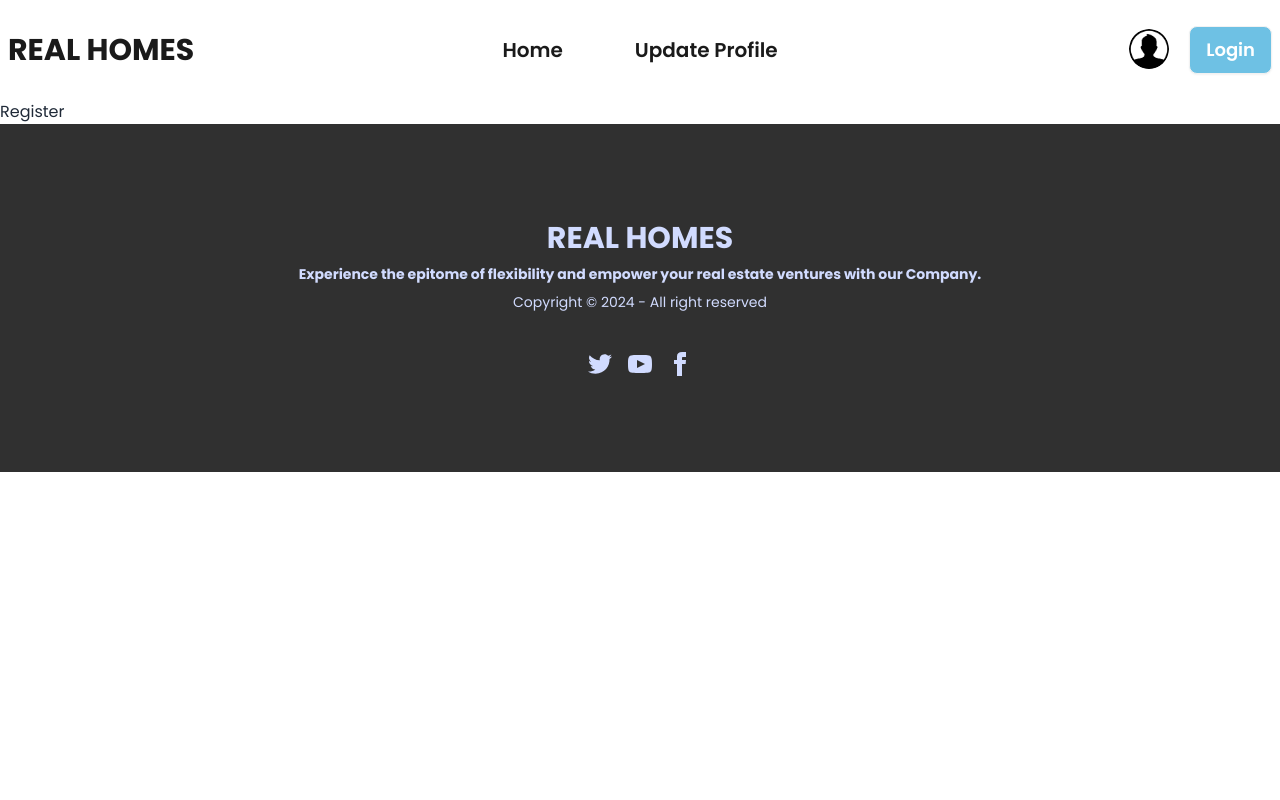
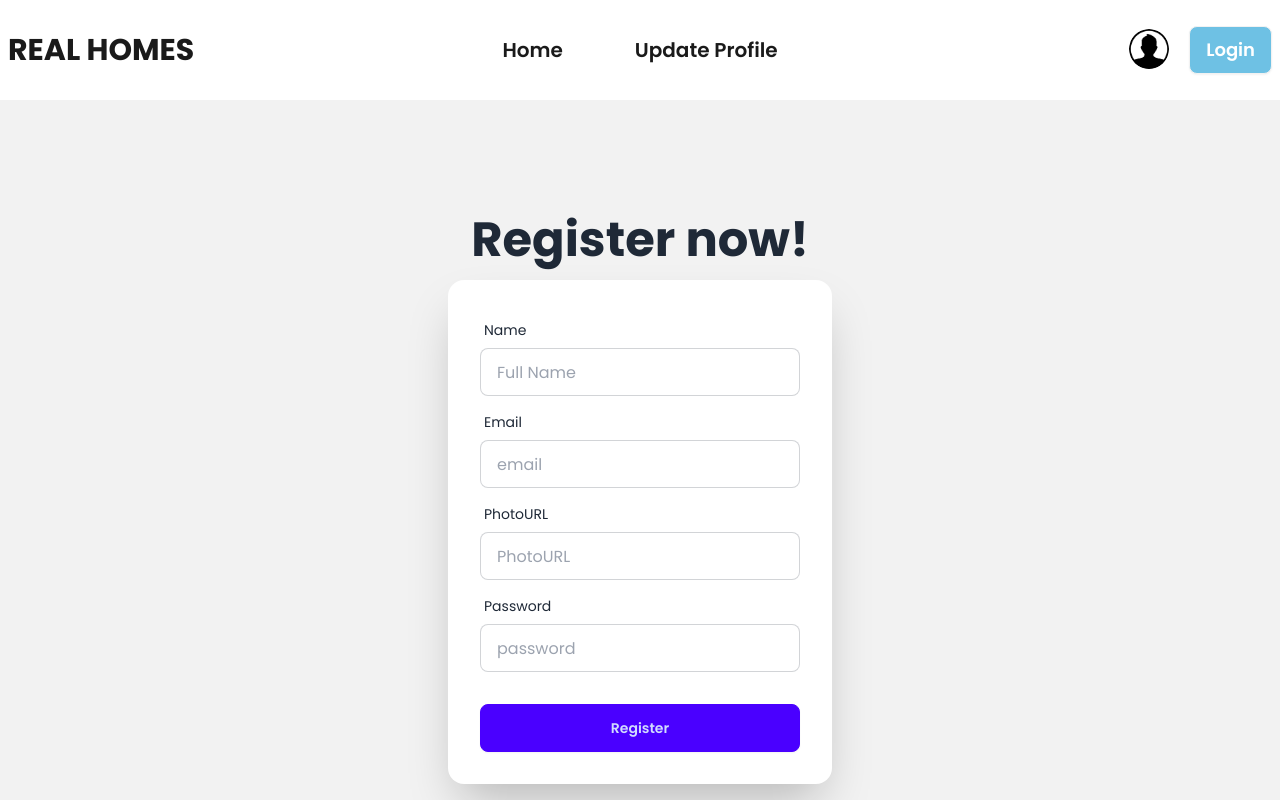
Before and after one commit to Shazzadhossensunny/real-homes, a React (Vite) app: page /register in a window 1280 px wide. Shown: the top 800 px of the page. Built offline with nearby package versions, Linux system fonts and the light colour scheme.

Commit message:
register page done

```diff
--- a/package.json
+++ b/package.json
@@ -10,10 +10,12 @@
     "preview": "vite preview"
   },
   "dependencies": {
+    "firebase": "^10.10.0",
     "localforage": "^1.10.0",
     "match-sorter": "^6.3.4",
     "react": "^18.2.0",
     "react-dom": "^18.2.0",
+    "react-hook-form": "^7.51.2",
     "react-icons": "^5.0.1",
     "react-router-dom": "^6.22.3",
     "sort-by": "^1.2.0",
--- /dev/null
+++ b/src/firebase/firebase.config.js
@@ -0,0 +1,20 @@
+import { getAuth } from "firebase/auth";
+// Import the functions you need from the SDKs you need
+import { initializeApp } from "firebase/app";
+// TODO: Add SDKs for Firebase products that you want to use
+// https://firebase.google.com/docs/web/setup#available-libraries
+
+// Your web app's Firebase configuration
+const firebaseConfig = {
+  apiKey: "AIzaSyBpf5QUjtDo1QurWA_MsUOb-BnvF8VEP0k",
+  authDomain: "real-homes-68c6c.firebaseapp.com",
+  projectId: "real-homes-68c6c",
+  storageBucket: "real-homes-68c6c.appspot.com",
+  messagingSenderId: "668076878146",
+  appId: "1:668076878146:web:0fa76d53c6da0d1e5dc0db"
+};
+
+// Initialize Firebase
+const app = initializeApp(firebaseConfig);
+const auth = getAuth(app);
+export default auth;
--- a/src/pages/Register.jsx
+++ b/src/pages/Register.jsx
@@ -1,7 +1,56 @@
 
-
+import { useForm} from "react-hook-form"
 export default function Register() {
+  const {
+    register,
+    handleSubmit,
+    watch,
+    formState: { errors },
+  } = useForm()
+  const onSubmit = (data) => {
+    console.log(data)
+  }
   return (
-    <div>Register</div>
+    <div className="hero min-h-screen bg-base-200">
+  <div className="hero-content flex-col ">
+    <div className="text-center lg:text-left">
+      <h1 className="text-5xl font-bold">Register now!</h1>
+    </div>
+    <div className="card shrink-0 w-full max-w-sm shadow-2xl bg-base-100">
+      <form  onSubmit={handleSubmit(onSubmit)} className="card-body">
+        <div className="form-control">
+          <label className="label">
+            <span className="label-text">Name</span>
+          </label>
+          <input {...register("fullName", { required: true })} type="text" placeholder="Full Name" className="input input-bordered" />
+          {errors.fullName && <span className="text-red-500 text-sm">This field is required</span>}
+        </div>
+        <div className="form-control">
+          <label className="label">
+            <span className="label-text">Email</span>
+          </label>
+          <input {...register("email", { required: true })} type="email" placeholder="email" className="input input-bordered"  />
+          {errors.email && <span className="text-red-500 text-sm">This field is required</span>}
+        </div>
+        <div className="form-control">
+          <label className="label">
+            <span className="label-text">PhotoURL</span>
+          </label>
+          <input {...register("photo")} type="text" placeholder="PhotoURL" className="input input-bordered" />
+        </div>
+        <div className="form-control">
+          <label className="label">
+            <span className="label-text">Password</span>
+          </label>
+          <input {...register("password", { required: true })} type="password" placeholder="password" className="input input-bordered" />
+          {errors.password && <span className="text-red-500 text-sm">This field is required</span>}
+        </div>
+        <div className="form-control mt-6">
+          <button type="submit" className="btn btn-primary">Register</button>
+        </div>
+      </form>
+    </div>
+  </div>
+</div>
   )
 }
```
Also changed, not shown: 1 other file (tests, documents, lock files or other folders).
